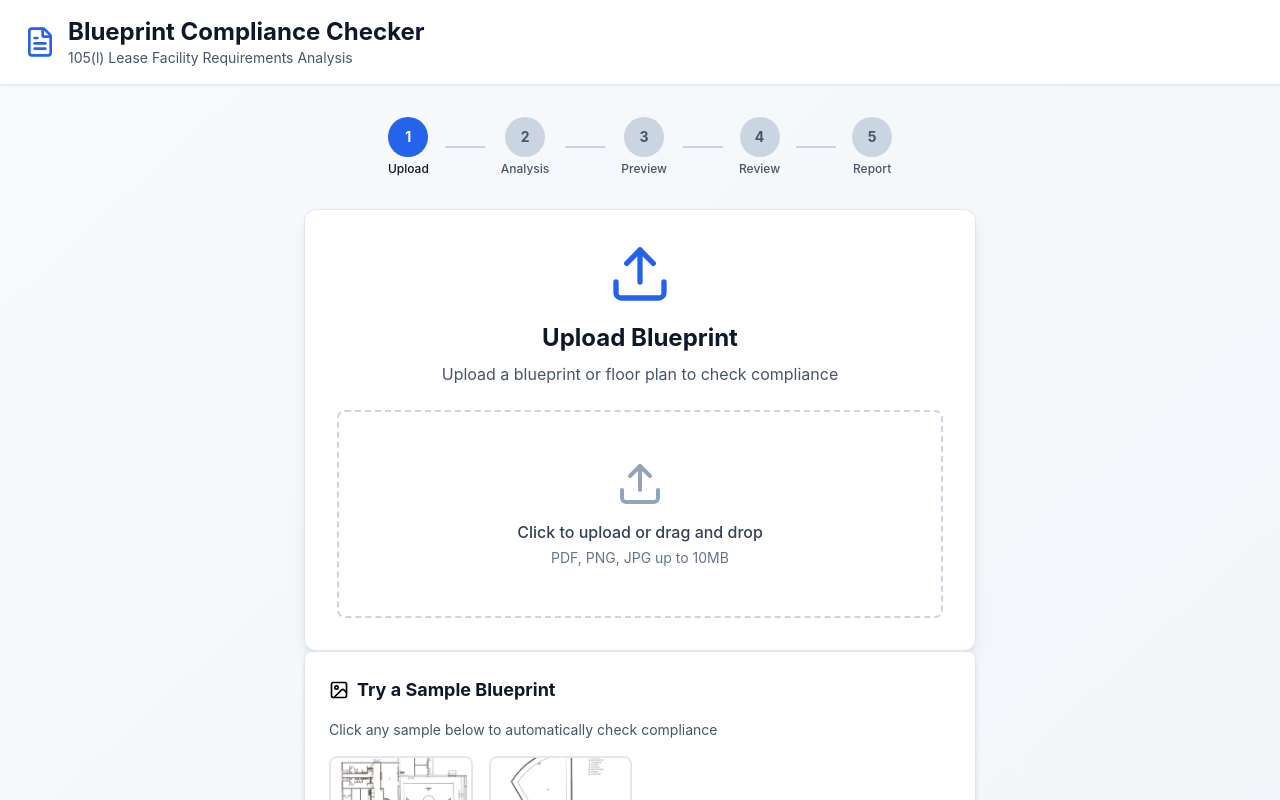
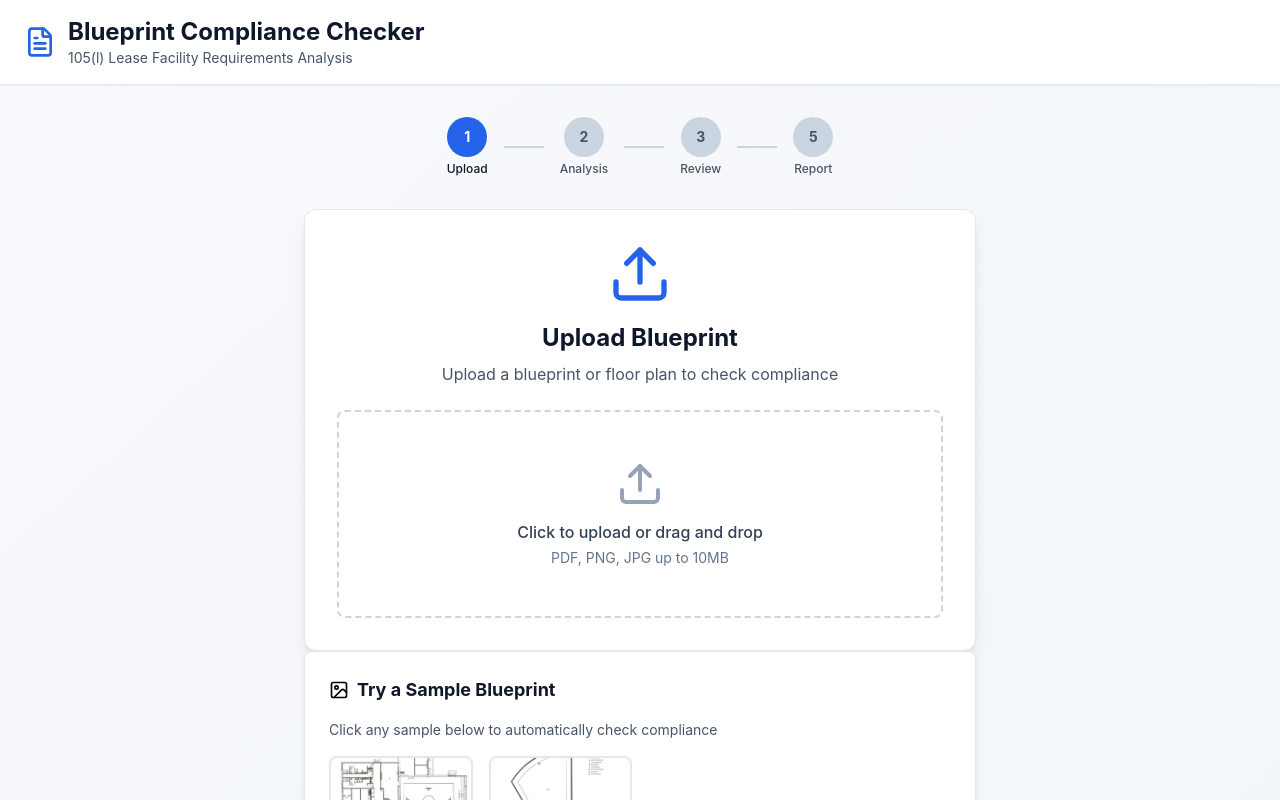
Before and after one commit to anasuyab/ocelot-compliance-app, a React (Create React App) app in the folder frontend/: page / in a window 1280 px wide. Shown: the top 800 px of the page. Built offline with nearby package versions, Linux system fonts and the light colour scheme.

Commit message:
Small fixes to the UX: update the top bar, increase timer on analysis view

```diff
--- a/frontend/src/App.jsx
+++ b/frontend/src/App.jsx
@@ -149,16 +149,9 @@ const App = () => {
           />
           <div className={`w-10 h-0.5 ${theme.stepDivider}`}></div>
           <StepIndicator
-            number={3} label="Preview"
+            number={3} label="Review"
             active={currentStep === 'annotated'}
             completed={currentStep === 'review' || currentStep === 'report'}
-            theme={theme}
-          />
-          <div className={`w-10 h-0.5 ${theme.stepDivider}`}></div>
-          <StepIndicator
-            number={4} label="Review"
-            active={currentStep === 'review'}
-            completed={currentStep === 'report'}
             theme={theme}
           />
           <div className={`w-10 h-0.5 ${theme.stepDivider}`}></div>
--- a/frontend/src/hooks/useBlueprintAnalysis.jsx
+++ b/frontend/src/hooks/useBlueprintAnalysis.jsx
@@ -27,7 +27,7 @@ export const useBlueprintAnalysis = () => {
         if (prev >= 90) return 90;
         return prev + 10;
       });
-    }, 2000);
+    }, 3000);
 
     try {
       // 3. Make the API Call
```
